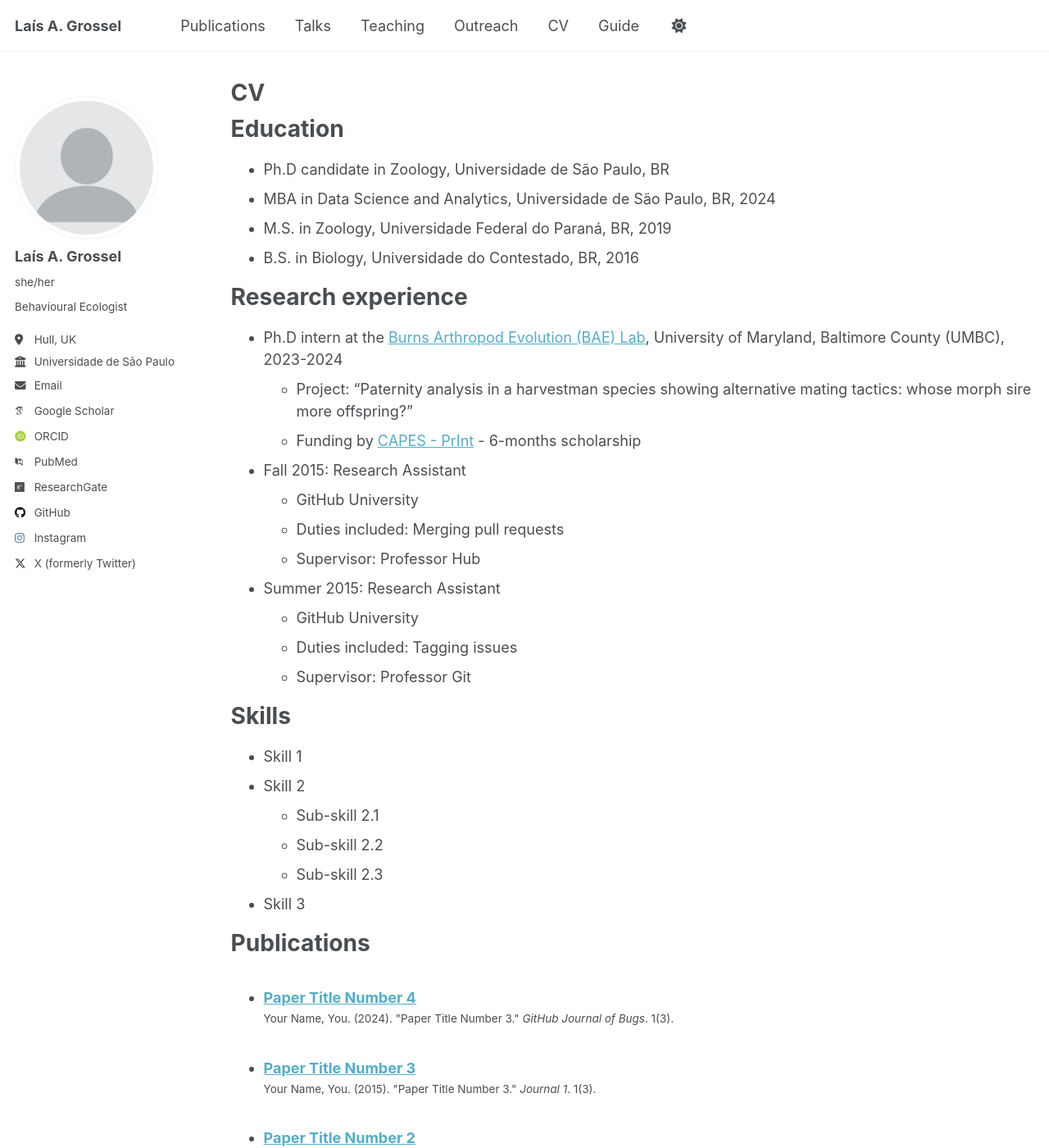
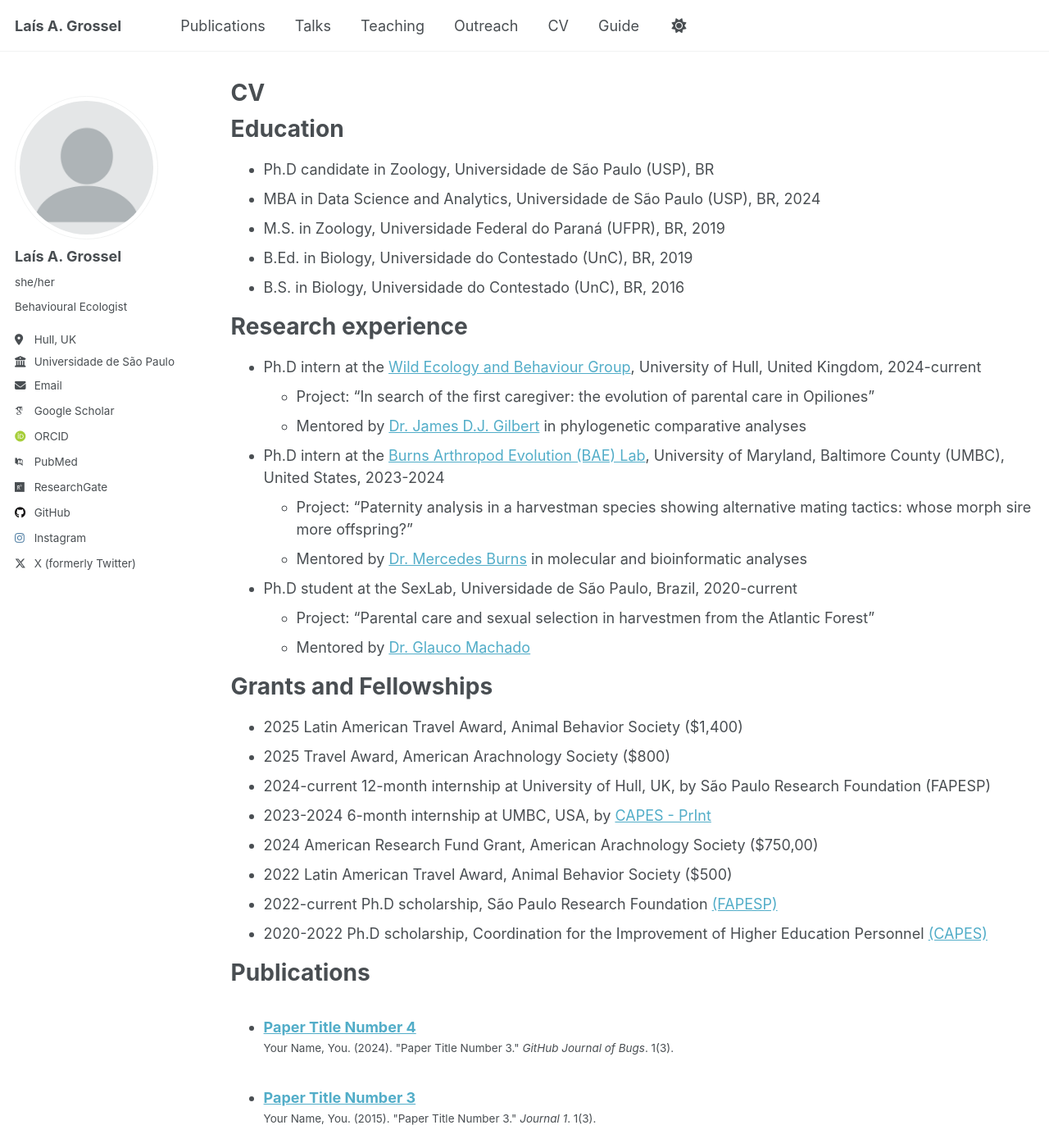
Before and after one commit to laisgrossel/laisgrossel.github.io, a Jekyll site: the page built from _pages/cv.md, in a window 1280 px wide and 1400 px high. Shown: the whole window at 82% size. Built offline with Jekyll 4.4.1, drawn with Linux system fonts in a browser that asks for light colours; some web fonts are replaced.

Commit message:
Update cv.md

```diff
--- a/_pages/cv.md
+++ b/_pages/cv.md
@@ -11,35 +11,36 @@ redirect_from:
 
 Education
 ======
-* Ph.D candidate in Zoology, Universidade de São Paulo, BR
-* MBA in Data Science and Analytics, Universidade de São Paulo, BR, 2024
-* M.S. in Zoology, Universidade Federal do Paraná, BR, 2019
-* B.S. in Biology, Universidade do Contestado, BR, 2016
+* Ph.D candidate in Zoology, Universidade de São Paulo (USP), BR
+* MBA in Data Science and Analytics, Universidade de São Paulo (USP), BR, 2024
+* M.S. in Zoology, Universidade Federal do Paraná (UFPR), BR, 2019
+* B.Ed. in Biology, Universidade do Contestado (UnC), BR, 2019
+* B.S. in Biology, Universidade do Contestado (UnC), BR, 2016
 
 Research experience
 ======
-* Ph.D intern at the [Burns Arthropod Evolution (BAE) Lab](https://burnslab.umbc.edu/), University of Maryland, Baltimore County (UMBC), 2023-2024
+* Ph.D intern at the [Wild Ecology and Behaviour Group](https://wildecolhull.netlify.app/), University of Hull, United Kingdom, 2024-current
+  * Project: "In search of the first caregiver: the evolution of parental care in Opiliones"
+  * Mentored by [Dr. James D.J. Gilbert](https://scholar.google.com/citations?hl=en&user=FfSty4EAAAAJ) in phylogenetic comparative analyses
+
+* Ph.D intern at the [Burns Arthropod Evolution (BAE) Lab](https://burnslab.umbc.edu/), University of Maryland, Baltimore County (UMBC), United States, 2023-2024
   * Project: "Paternity analysis in a harvestman species showing alternative mating tactics: whose morph sire more offspring?"
-  * Funding by [CAPES - PrInt](https://sites.usp.br/print/) - 6-months scholarship
+  * Mentored by [Dr. Mercedes Burns](https://scholar.google.com/citations?user=cTGdXOwAAAAJ&hl=en) in molecular and bioinformatic analyses
 
-* Fall 2015: Research Assistant
-  * GitHub University
-  * Duties included: Merging pull requests
-  * Supervisor: Professor Hub
+* Ph.D student at the SexLab, Universidade de São Paulo, Brazil, 2020-current
+  * Project: "Parental care and sexual selection in harvestmen from the Atlantic Forest"
+  * Mentored by [Dr. Glauco Machado](https://scholar.google.com/citations?hl=en&user=FMfUMyMAAAAJ&view_op=list_works&sortby=pubdate)
 
-* Summer 2015: Research Assistant
-  * GitHub University
-  * Duties included: Tagging issues
-  * Supervisor: Professor Git
-
-Skills
+Grants and Fellowships
 ======
-* Skill 1
-* Skill 2
-  * Sub-skill 2.1
-  * Sub-skill 2.2
-  * Sub-skill 2.3
-* Skill 3
+* 2025            Latin American Travel Award, Animal Behavior Society ($1,400)
+* 2025            Travel Award, American Arachnology Society ($800)
+* 2024-current    12-month internship at University of Hull, UK, by São Paulo Research Foundation (FAPESP)
+* 2023-2024       6-month internship at UMBC, USA, by [CAPES - PrInt](https://sites.usp.br/print/)
+* 2024            American Research Fund Grant, American Arachnology Society ($750,00)
+* 2022            Latin American Travel Award, Animal Behavior Society ($500)
+* 2022-current    Ph.D scholarship, São Paulo Research Foundation [(FAPESP)](https://bv.fapesp.br/pt/pesquisador/721096/lais-aline-grossel/)
+* 2020-2022       Ph.D scholarship, Coordination for the Improvement of Higher Education Personnel [(CAPES)](https://www.gov.br/capes/pt-br)
 
 Publications
 ======
```
